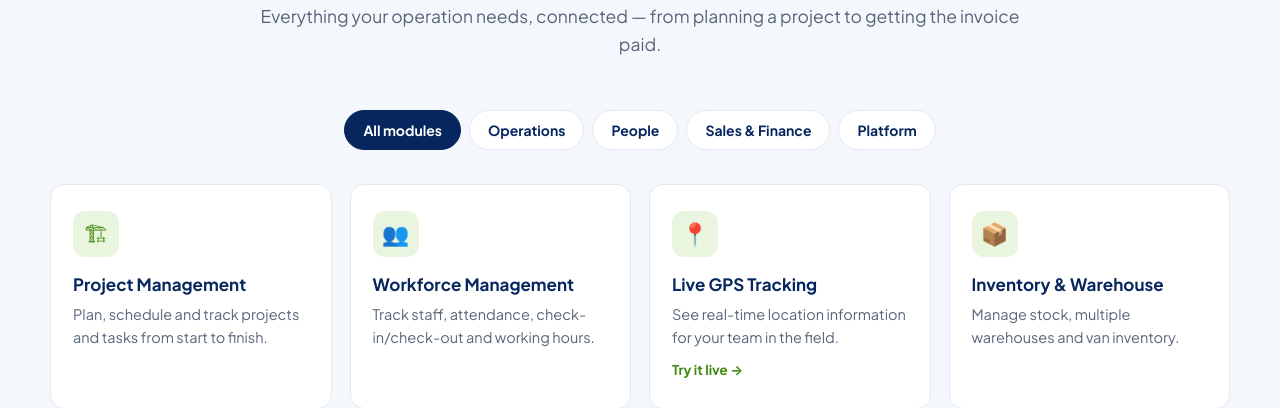
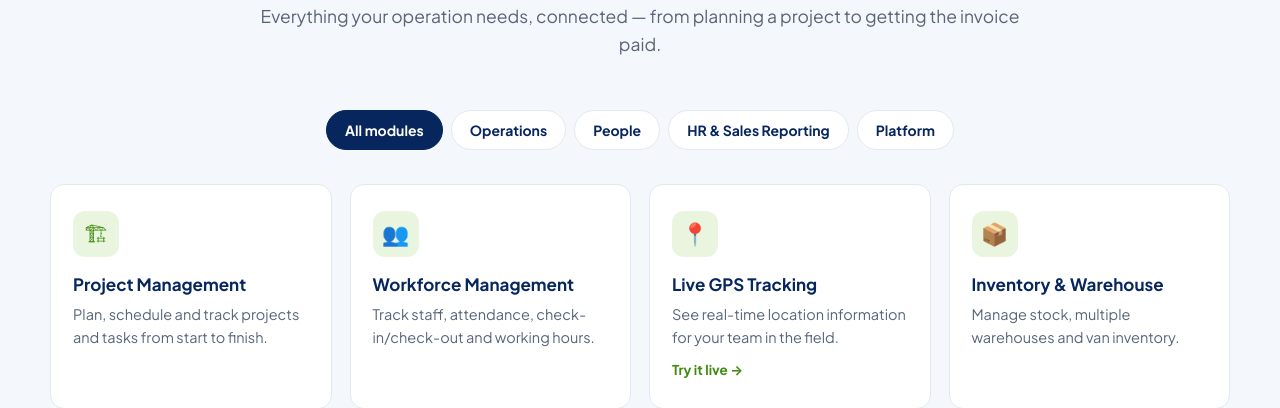
Before and after one commit to Shorifa1234/xgone-landing-page, a PHP site: page / in a window 1280 px wide. Shown: the part 1769-2177 px from the top of the page. Run offline with PHP 8.4, Linux system fonts and the light colour scheme.

Commit message:
Rename "Sales & Finance" feature tab to "HR & Sales Reporting"
Co-Authored-By: Claude Opus 5.5 <noreply@anthropic.com>

```diff
--- a/docs/index.html
+++ b/docs/index.html
@@ -339,7 +339,7 @@
           <button class="tab" role="tab" aria-selected="true" data-filter="all">All modules</button>
           <button class="tab" role="tab" aria-selected="false" data-filter="ops">Operations</button>
           <button class="tab" role="tab" aria-selected="false" data-filter="people">People</button>
-          <button class="tab" role="tab" aria-selected="false" data-filter="money">Sales &amp; Finance</button>
+          <button class="tab" role="tab" aria-selected="false" data-filter="money">HR &amp; Sales Reporting</button>
           <button class="tab" role="tab" aria-selected="false" data-filter="platform">Platform</button>
         </div>
 
--- a/index.php
+++ b/index.php
@@ -413,7 +413,7 @@ require_once __DIR__ . '/db.php';   // for LOC_RETENTION_DAYS
           <button class="tab" role="tab" aria-selected="true" data-filter="all">All modules</button>
           <button class="tab" role="tab" aria-selected="false" data-filter="ops">Operations</button>
           <button class="tab" role="tab" aria-selected="false" data-filter="people">People</button>
-          <button class="tab" role="tab" aria-selected="false" data-filter="money">Sales &amp; Finance</button>
+          <button class="tab" role="tab" aria-selected="false" data-filter="money">HR &amp; Sales Reporting</button>
           <button class="tab" role="tab" aria-selected="false" data-filter="platform">Platform</button>
         </div>
 
```
